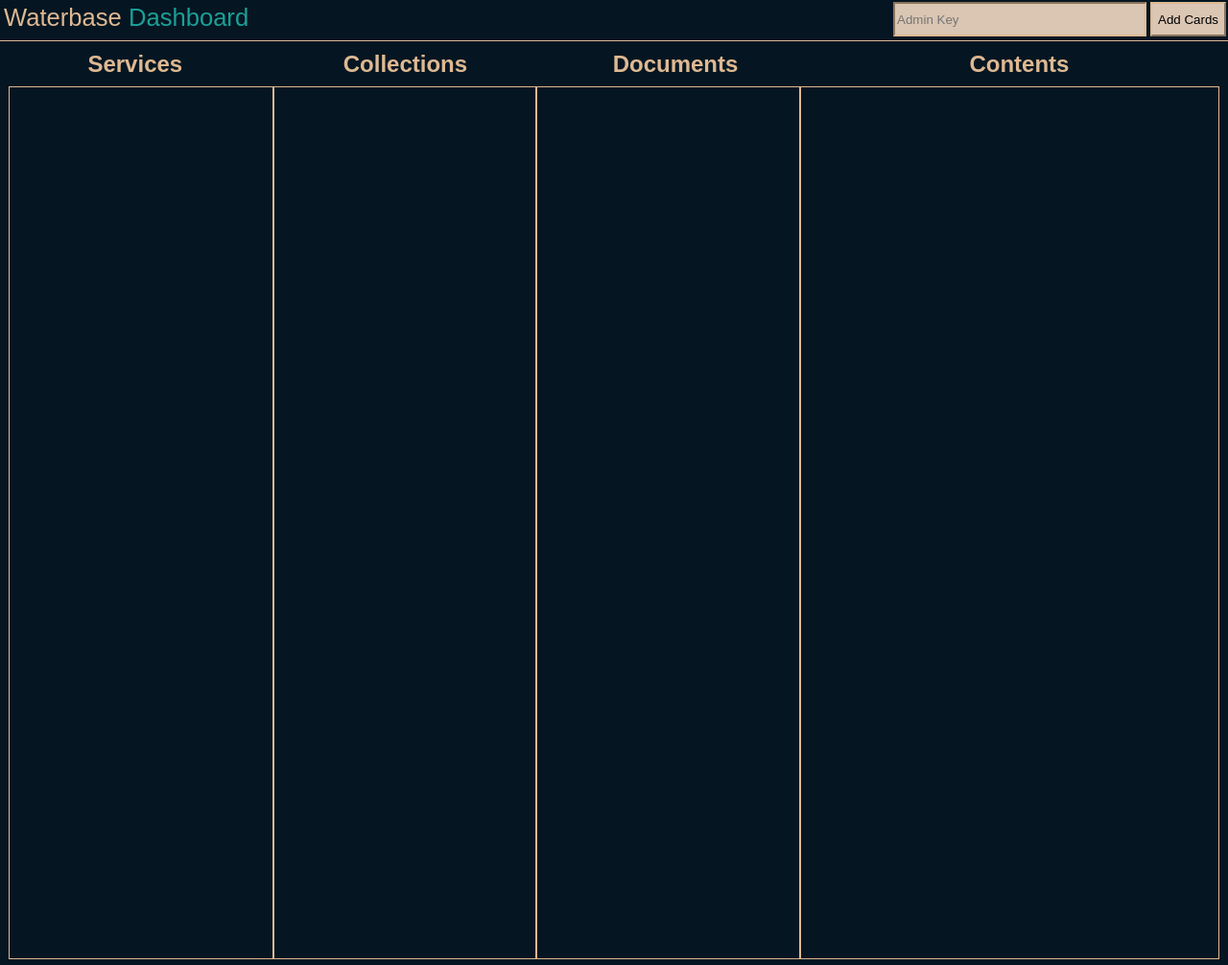
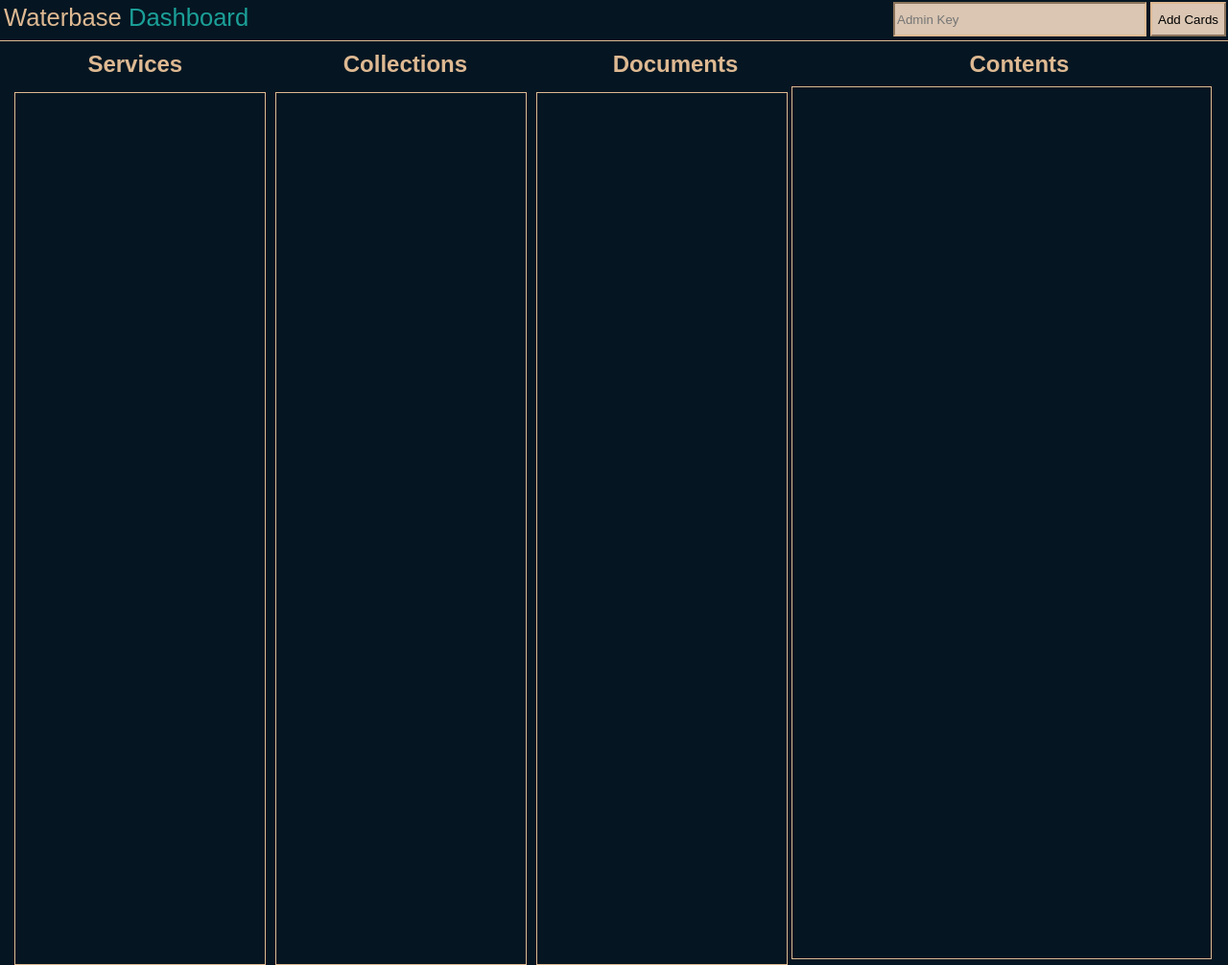
Before and after one commit to johnhagen/Waterbase, a plain HTML site: page dashboard/index.html in a window 1280 px wide. Shown: the whole page at 96% size. Drawn offline with Linux system fonts and the light colour scheme.

Commit message:
Experiment with dashboard

```diff
--- a/dashboard/styles.css
+++ b/dashboard/styles.css
@@ -81,12 +81,12 @@ body {
 
 .column {
     flex: 1;
-    max-width: 22%;
+    max-width: 20%;
     height: inherit;
     overflow-y: scroll;
     scroll-behavior: smooth;
     padding: 4px;
-    margin: -1px;
+    margin: 5px;
     border: solid;
     border-color: #deb992;
     border-width: 1px;
```
Also changed, not shown: dashboard/index.html (+3 -6 lines).
